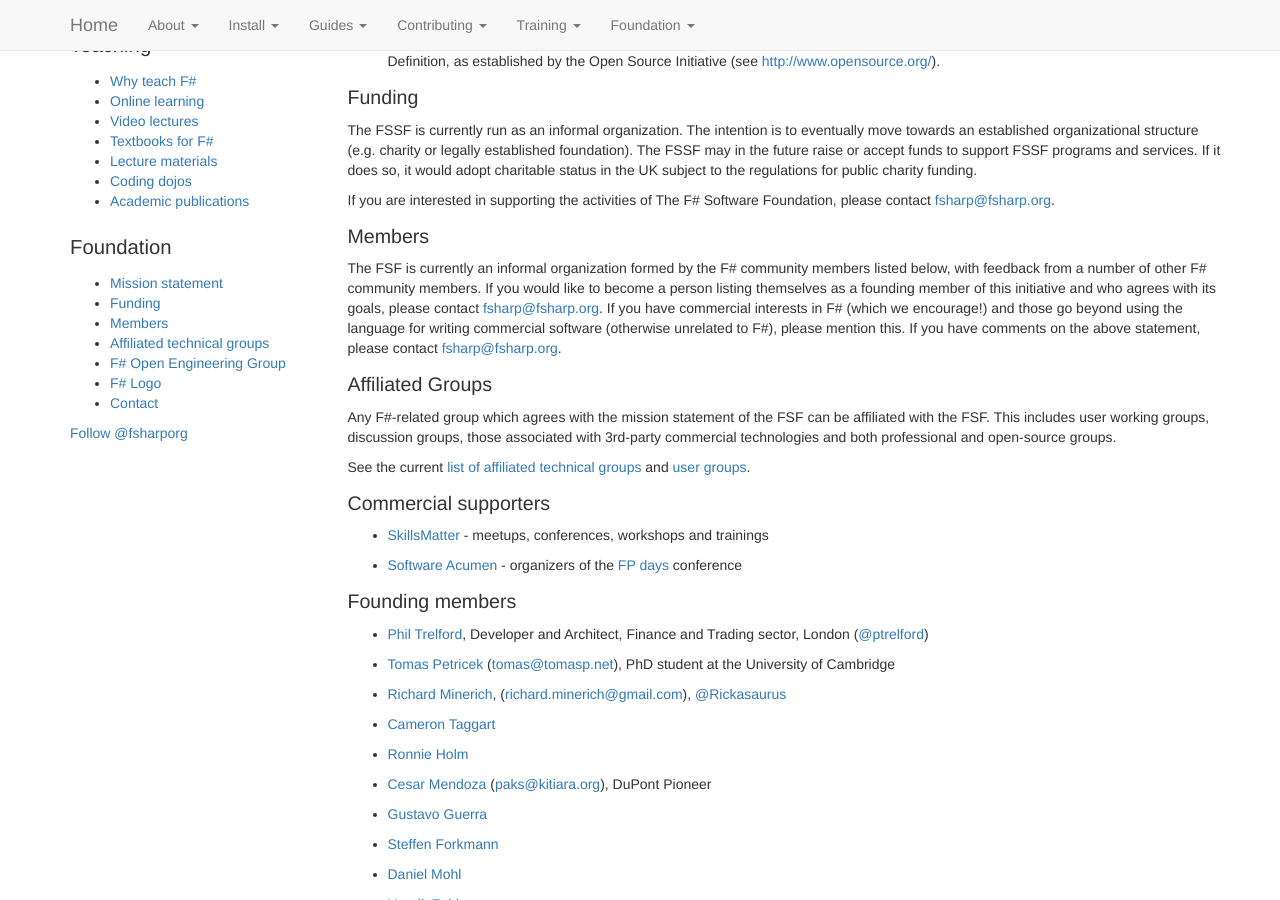
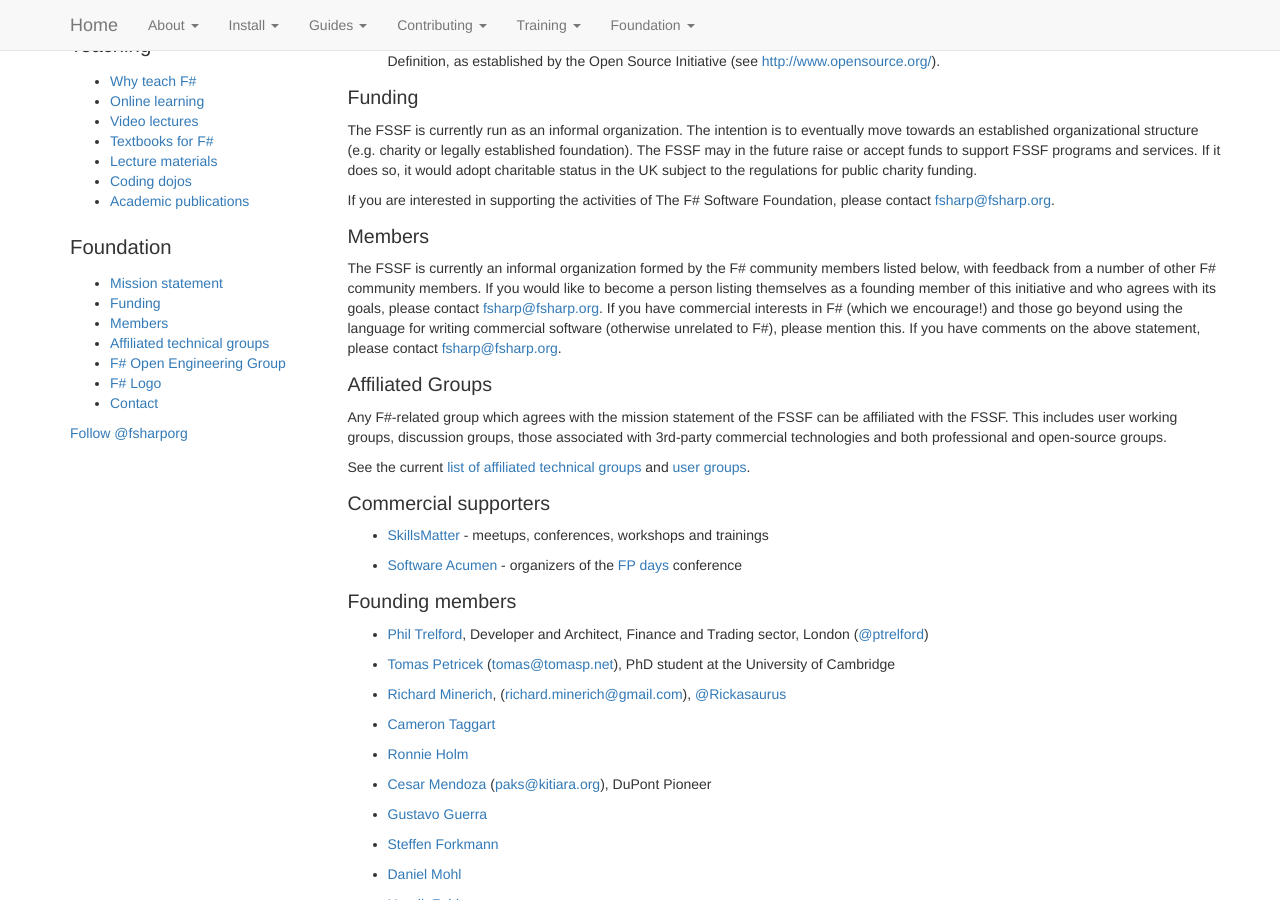
Before and after one commit to fsharp/fsharp.org, a Jekyll site: the page built from foundation.md, in a window 1280 px wide and 900 px high, scrolled down 1278 px. Built offline with Jekyll 4.4.1, drawn with Linux system fonts in a browser that asks for light colours; nearby versions of some CDN libraries; some web fonts are replaced; comment, search, counter and statistics services are not loaded.

Commit message:
Changed all instances of 'FSF' to 'FSSF' for consistency

```diff
--- a/foundation.md
+++ b/foundation.md
@@ -53,11 +53,11 @@
 
 ### Members
 
-The FSF is currently an informal organization formed by the F# community members listed below, with feedback from a number of other F# community members. If you would like to become a person listing themselves as a founding member of this initiative and who agrees with its goals, please contact <a href="mailto:fsharp@fsharp.org">fsharp@fsharp.org</a>. If you have commercial interests in F# (which we encourage!) and those go beyond using the language for writing commercial software (otherwise unrelated to F#), please mention this. If you have comments on the above statement, please contact [fsharp@fsharp.org](mailto:fsharp@fsharp.org).
+The FSSF is currently an informal organization formed by the F# community members listed below, with feedback from a number of other F# community members. If you would like to become a person listing themselves as a founding member of this initiative and who agrees with its goals, please contact <a href="mailto:fsharp@fsharp.org">fsharp@fsharp.org</a>. If you have commercial interests in F# (which we encourage!) and those go beyond using the language for writing commercial software (otherwise unrelated to F#), please mention this. If you have comments on the above statement, please contact [fsharp@fsharp.org](mailto:fsharp@fsharp.org).
 
 ### Affiliated Groups
 
-Any F#-related group which agrees with the mission statement of the FSF can be affiliated with the FSF.
+Any F#-related group which agrees with the mission statement of the FSSF can be affiliated with the FSSF.
 This includes user working groups, discussion groups, those associated with 3rd-party commercial technologies
 and both professional and open-source groups.
 
```
Also changed, not shown: technical-groups/index.md (+1 -1 lines).
